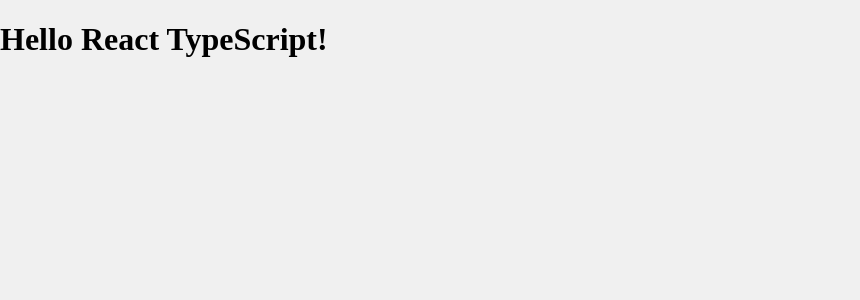
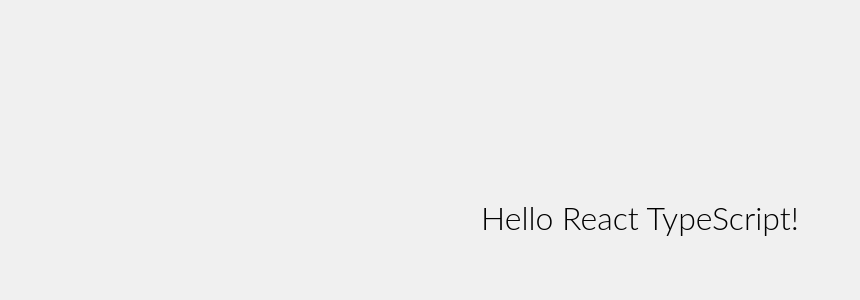
Before and after one commit to hayeah/qtum-dapp-counter, a React app: page / in a window 1280 px wide. Shown: the top 300 px of the page, without its empty margins (0-860 px from the left). Built offline with nearby package versions, Linux system fonts and the light colour scheme; the HTML template or start-up script is replaced by a standard one.

Commit message:
include google font

```diff
--- a/src/index.css
+++ b/src/index.css
@@ -1,3 +1,10 @@
 body {
   background: #f0f0f0;
+  font-family: "Lato";
 }
+
+h1 {
+  text-align: center;
+  margin-top: 200px;
+  font-weight: 300;
+}
```
Also changed, not shown: .neutrinorc.js.
